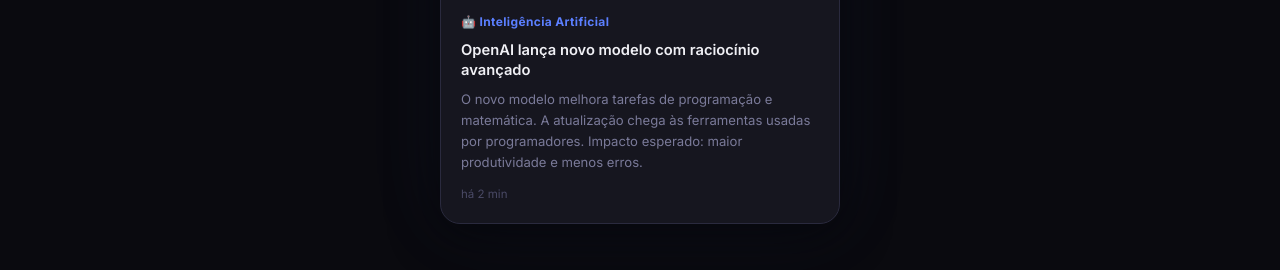
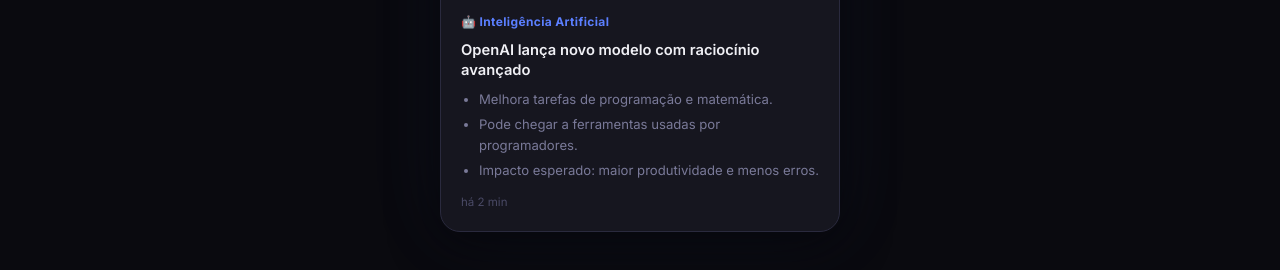
Before and after one commit to msnitramdev/GYN-Website, a plain HTML site: page pt/index.html in a window 1280 px wide. Shown: the part 776-1046 px from the top of the page. Drawn offline with Linux system fonts and the light colour scheme.

Commit message:
Show hero preview summary as bullets

```diff
--- a/pt/index.html
+++ b/pt/index.html
@@ -109,7 +109,11 @@
         <div class="tg-message">
           <div class="tg-tag">🤖 Inteligência Artificial</div>
           <div class="tg-msg-title">OpenAI lança novo modelo com raciocínio avançado</div>
-          <div class="tg-msg-body">O novo modelo melhora tarefas de programação e matemática. A atualização chega às ferramentas usadas por programadores. Impacto esperado: maior produtividade e menos erros.</div>
+          <ul class="tg-msg-body tg-msg-list">
+            <li>Melhora tarefas de programação e matemática.</li>
+            <li>Pode chegar a ferramentas usadas por programadores.</li>
+            <li>Impacto esperado: maior produtividade e menos erros.</li>
+          </ul>
           <div class="tg-msg-footer">há 2 min</div>
         </div>
       </div>
--- a/style.css
+++ b/style.css
@@ -436,6 +436,14 @@ code {
   color: var(--text-muted);
   line-height: 1.6;
   margin-bottom: 12px;
+}
+
+.tg-msg-list {
+  padding-left: 18px;
+}
+
+.tg-msg-list li {
+  margin-bottom: 4px;
 }
 
 .tg-msg-footer {
```
